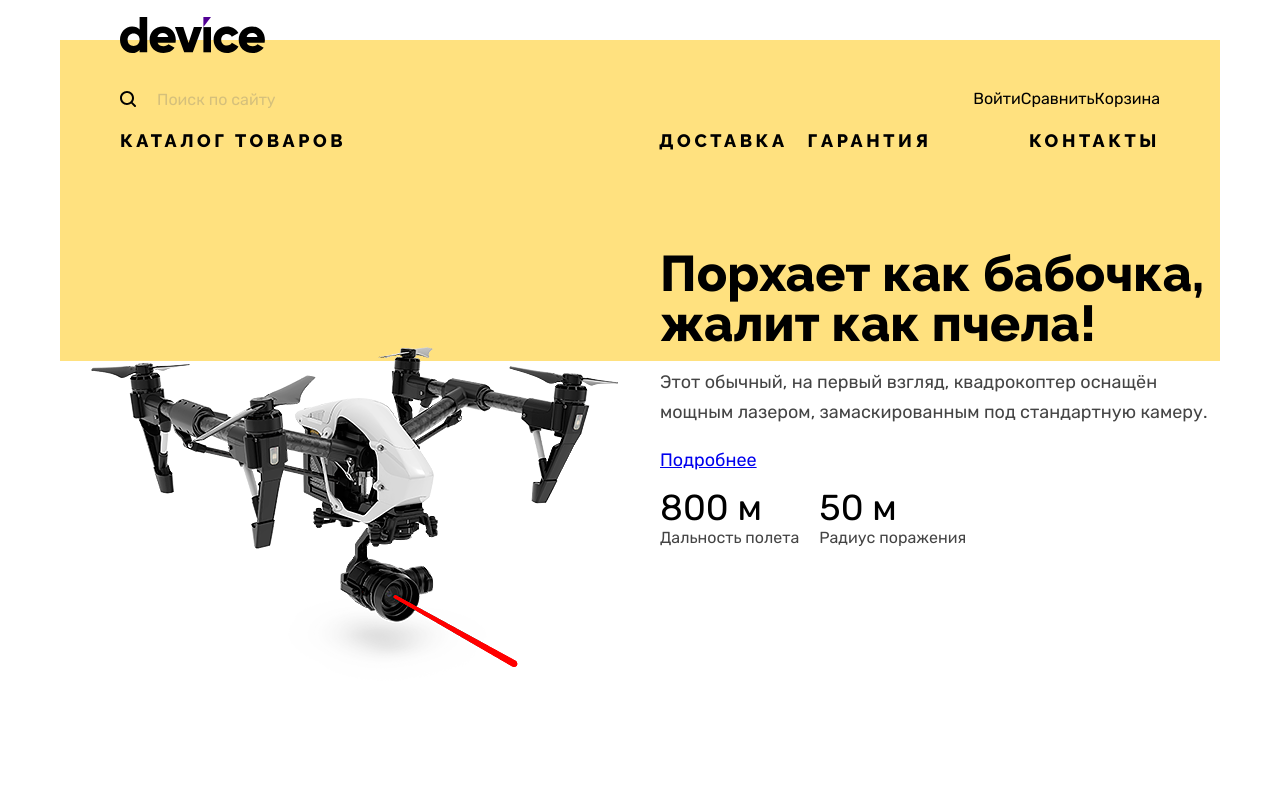
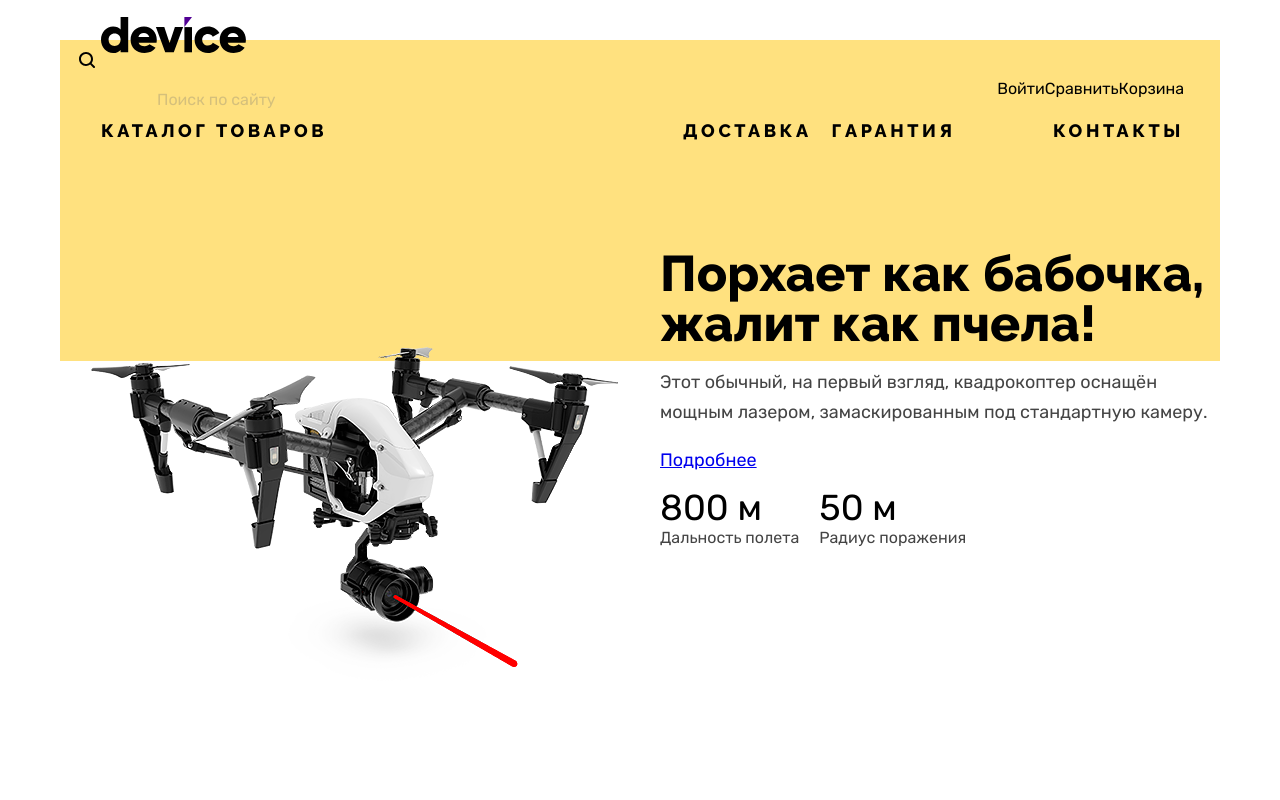
Before and after one commit to RedShucov/device-32, a website: page src/index.html in a window 1280 px wide. Shown: the top 800 px of the page. Drawn offline with nearby package versions, Linux system fonts and the light colour scheme; files that its build step writes are made by us from their sources.

Commit message:
SCSS: page-header: уменьшает падинги для правильного позиционирования внутренних элементов, удаляет класс элемента поиска

```diff
--- a/src/index.html
+++ b/src/index.html
@@ -20,7 +20,7 @@
       </a>
 
       <div class="user-navigation">
-        <form class="search-form page-header__search-form" action="">
+        <form class="search-form" action="">
           <input class="search-form__input" type="text" placeholder="Поиск по сайту">
           <button class="search-form__submit" type="submit">Найти</button>
         </form>
--- a/src/scss/blocks/page-header.scss
+++ b/src/scss/blocks/page-header.scss
@@ -6,8 +6,10 @@
   margin: 0 auto;
   margin-top: 40px;
   padding: 0 60px;
-  padding-top: 49px;
+  padding-top: 39px;
+  padding-right: 36px;
   padding-bottom: 53px;
+  padding-left: 41px;
 
   background-color: var(--yellow);
 }
@@ -16,9 +18,3 @@
   position: absolute;
   top: -23px;
 }
-
-.page-header__search-form {
-  position: relative;
-  top: -10px;
-  left: -19px;
-}
```
Also changed, not shown: project/index.html (+1 -1 lines), project/css/style.css, project/css/style.min.css.
